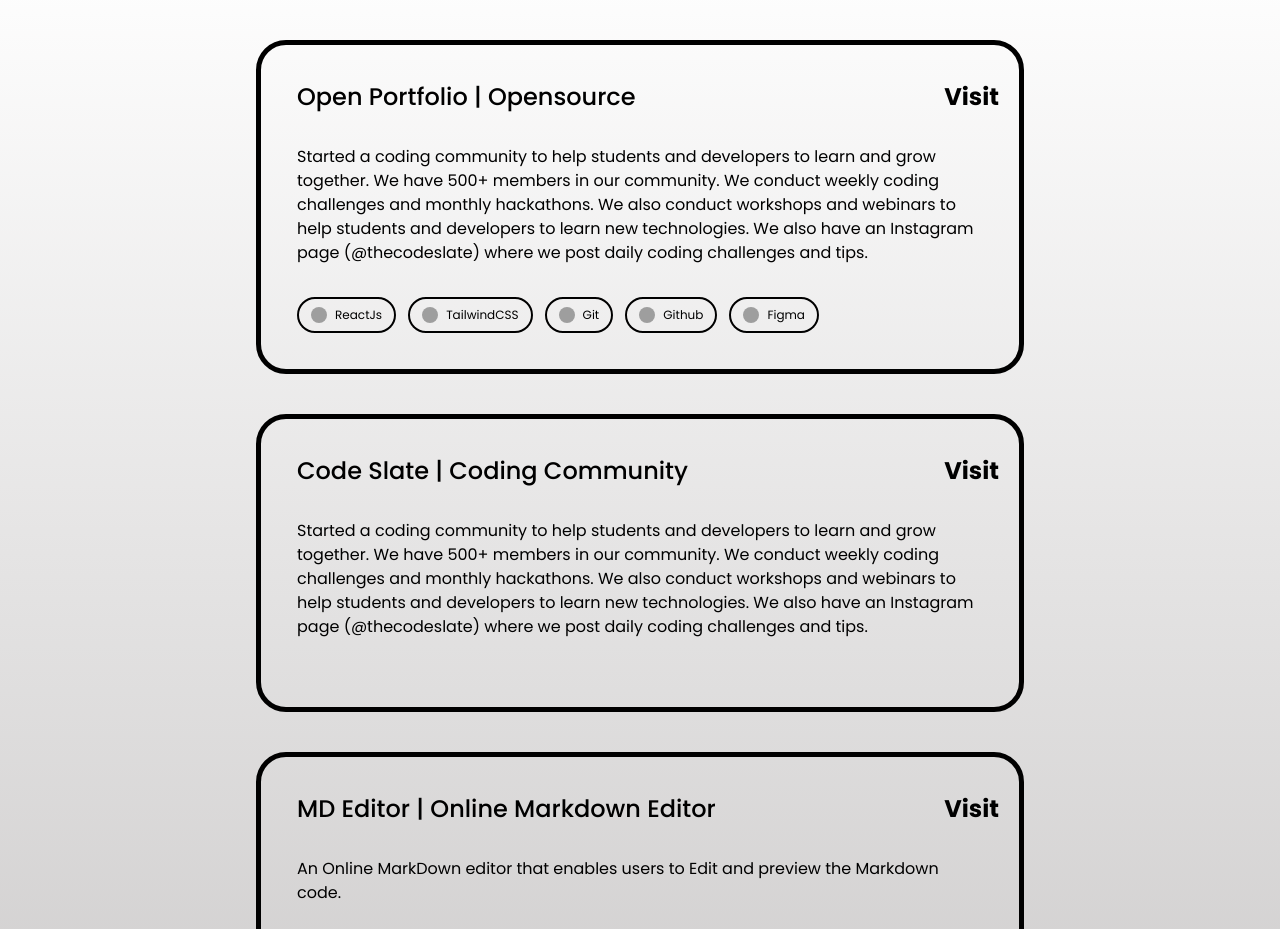
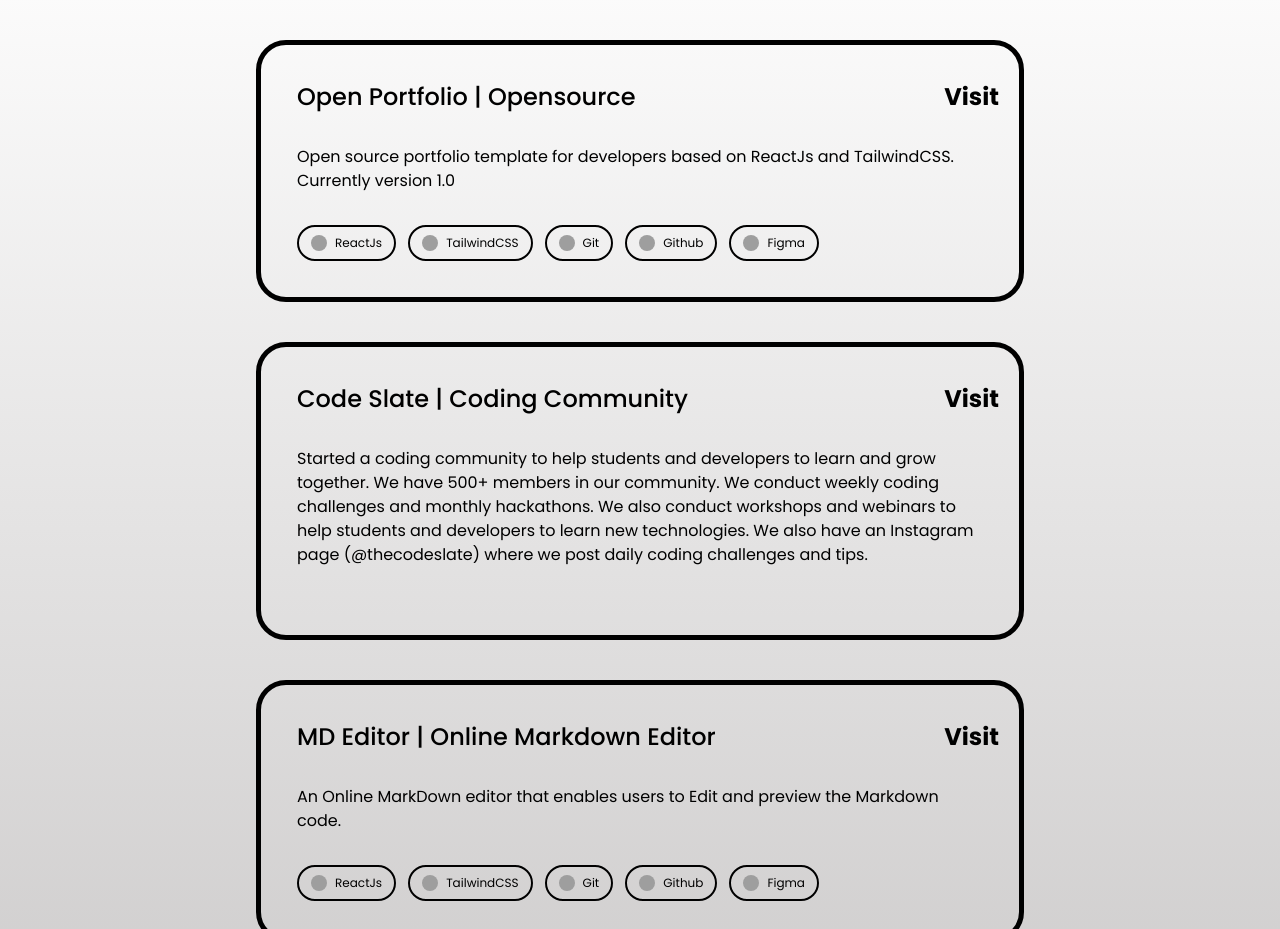
Before and after one commit to nani-samireddy/portfolio, a React (Vite) app: page / in a window 1280 px wide. Shown: the part 1960-2889 px from the top of the page. Built offline with nearby package versions, Linux system fonts and the light colour scheme; grey boxes are pictures that could not be loaded.

Commit message:
updated desc

```diff
--- a/src/data/data.js
+++ b/src/data/data.js
@@ -53,7 +53,7 @@
     {
       id: 1,
       title: 'Open Portfolio | Opensource',
-      description: 'Started a coding community to help students and developers to learn and grow together. We have 500+ members in our community. We conduct weekly coding challenges and monthly hackathons. We also conduct workshops and webinars to help students and developers to learn new technologies. We also have an Instagram page (@thecodeslate) where we post daily coding challenges and tips.',
+      description: 'Open source portfolio template for developers based on ReactJs and TailwindCSS. Currently version 1.0 ',
       link: 'https://github.com/nani-samireddy/open-portfolio',
       techUsed: ['ReactJs', 'TailwindCSS', 'Git', 'Github', 'Figma'],
 
```
